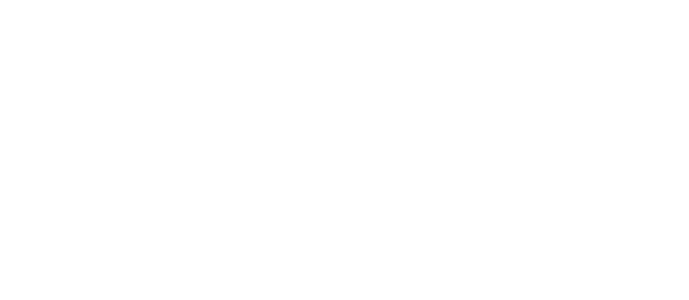
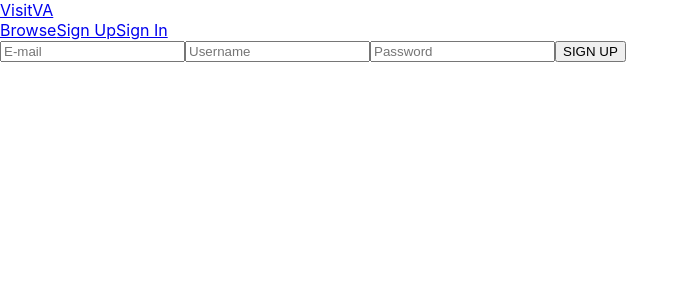
Before and after one commit to navedrahim/visitva, a React (Create React App) app in the folder client/: page /sign-up in a window 1280 px wide. Shown: the top 300 px of the page, without its empty margins (0-689 px from the left). Built offline with nearby package versions, Linux system fonts and the light colour scheme.

Commit message:
added layout and nav

```diff
--- a/client/src/App.js
+++ b/client/src/App.js
@@ -1,48 +1,55 @@
-import './App.css';
-import PostList from './screens/PostList/PostList';
-import PostDetail from './screens/PostDetail/PostDetail';
-import Home from './screens/Home/Home';
-import PostAdd from './screens/PostAdd/PostAdd';
-import PostEdit from './screens/PostEdit/PostEdit';
-import SignOut from './screens/SignOut/SignOut';
+import "./App.css";
+import PostList from "./screens/PostList/PostList";
+import PostDetail from "./screens/PostDetail/PostDetail";
+import Home from "./screens/Home/Home";
+import PostAdd from "./screens/PostAdd/PostAdd";
+import PostEdit from "./screens/PostEdit/PostEdit";
+import SignOut from "./screens/SignOut/SignOut";
+import SignIn from "./screens/SignIn/SignIn";
+import SignUp from "./screens/SignUp/SignUp";
 import { verify } from "./services/users.js";
-import { useState, useEffect } from 'react';
-import { Route, Switch, Redirect } from 'react-router-dom';
+import { useState, useEffect } from "react";
+import { Route, Switch, Redirect } from "react-router-dom";
 
 function App() {
-  const [user, setUser] = useState(null)
+  const [user, setUser] = useState(null);
 
   useEffect(() => {
     const fetchUser = async () => {
-      const user = await verify()
-      user ? setUser(user) : setUser(null)
-    }
-    fetchUser()
-  }, [])
+      const user = await verify();
+      setUser(user)
+    };
+    fetchUser();
+  }, []);
 
   return (
     <div className="App">
       <Switch>
         <Route exact path="/">
-          <Home/>
+          <Home user={user} />
         </Route>
-        <Route path="sign-out">
-          <SignOut setUser={setUser}/>
+        <Route path="/sign-in">
+          <SignIn setUser={setUser} user={user} />
+        </Route>
+        <Route path="/sign-up">
+          <SignUp setUser={setUser} user={user} />
+        </Route>
+        <Route path="/sign-out">
+          <SignOut setUser={setUser} />
         </Route>
         <Route exact path="/posts">
-          <PostList/>
+          <PostList user={user} />
         </Route>
         <Route exact path="/posts/:id">
-          <PostDetail/>
+          <PostDetail user={user} />
         </Route>
         <Route exact path="/add">
-          { user ? <PostAdd user={user}/> : <Redirect to="/sign-up" />}
+          {user ? <PostAdd user={user} /> : <Redirect to="/sign-up" />}
         </Route>
         <Route exact path="/posts/:id/edit">
-          { user ? <PostEdit user={user}/> : <Redirect to="/sign-up" />}
+          {user ? <PostEdit user={user} /> : <Redirect to="/sign-up" />}
         </Route>
       </Switch>
-
     </div>
   );
 }
--- a/client/src/components/Layout/Layout.jsx
+++ b/client/src/components/Layout/Layout.jsx
@@ -0,0 +1,12 @@
+import Nav from "../Nav/Nav.jsx";
+
+const Layout = (props) => (
+  <div className="layout">
+    <Nav user={props.user}/>
+    <div className="layout-children">
+      {props.children}
+    </div>
+  </div>
+);
+
+export default Layout;
--- a/client/src/components/Nav/Nav.jsx
+++ b/client/src/components/Nav/Nav.jsx
@@ -0,0 +1,52 @@
+import { NavLink } from "react-router-dom";
+// import { useEffect, useState } from "react";
+
+const authenticatedOptions = (
+  <>
+    <NavLink className="link" to="/add">
+      Add Post
+    </NavLink>
+    <NavLink className="link" to="/sign-out">
+      Sign Out
+    </NavLink>
+  </>
+);
+
+const unauthenticatedOptions = (
+  <>
+    <NavLink className="link" to="/sign-up">
+      Sign Up
+    </NavLink>
+    <NavLink className="link" to="/sign-in">
+      Sign In
+    </NavLink>
+  </>
+);
+
+const alwaysOptions = (
+  <>
+    <NavLink className="link" to="/posts">
+      Browse
+    </NavLink>
+  </>
+);
+
+const Nav = ({ user }) => {
+  return (
+    <>
+      <nav>
+        <NavLink className="logo" to="/">
+          VisitVA
+        </NavLink>
+        <div className="nav">
+          <div className="links">
+            {alwaysOptions}
+            {user ? authenticatedOptions : unauthenticatedOptions}
+          </div>
+        </div>
+      </nav>
+    </>
+  );
+};
+
+export default Nav;
--- a/client/src/screens/Home/Home.jsx
+++ b/client/src/screens/Home/Home.jsx
@@ -1,7 +1,9 @@
 import { Link } from "react-router-dom";
+import Layout from "../../components/Layout/Layout.jsx";
 
 function Home(props) {
   return (
+    <Layout user={props.user}>
     <header className="home-header">
       <div className="home-image-container">
         <img src="https://i.imgur.com/dKzMgAV.jpg" alt="beach" />
@@ -14,6 +16,7 @@
         </Link>
       </div>
     </header>
+    </Layout>
   )
 }
 
--- a/client/src/screens/PostAdd/PostAdd.jsx
+++ b/client/src/screens/PostAdd/PostAdd.jsx
@@ -1,6 +1,7 @@
 import { createPost } from "../../services/posts";
 import { useState } from "react";
 import { Redirect } from "react-router-dom";
+import Layout from "../../components/Layout/Layout.jsx";
 
 const PostAdd = (props) => {
   const [post, setPost] = useState({
@@ -31,6 +32,7 @@
   }
 
   return (
+    <Layout user={props.user}>
       <form className="create-form" onSubmit={handleSubmit}>
         <input
           className="input-image"
@@ -69,6 +71,7 @@
           Submit
         </button>
       </form>
+    </Layout>
   );
 };
 
--- a/client/src/screens/PostEdit/PostEdit.jsx
+++ b/client/src/screens/PostEdit/PostEdit.jsx
@@ -1,6 +1,7 @@
 import { editPost, getPost } from "../../services/posts";
 import { useParams, Redirect } from "react-router-dom";
 import { useState, useEffect } from "react";
+import Layout from "../../components/Layout/Layout";
 
 const PostEdit = (props) => {
   const { id } = useParams();
@@ -41,6 +42,7 @@
   }
 
   return (
+    <Layout user={props.user}>
       <div className="post-edit">
         <form className="edit-form" onSubmit={handleSubmit}>
           <input
@@ -81,6 +83,7 @@
           </button>
         </form>
       </div>
+    </Layout>
   );
 };
 
--- a/client/src/screens/PostList/PostList.jsx
+++ b/client/src/screens/PostList/PostList.jsx
@@ -1,6 +1,7 @@
 import { useState, useEffect } from "react";
 import { getPosts } from "../../services/posts.js";
 import { Link } from "react-router-dom";
+import Layout from "../../components/Layout/Layout.jsx";
 
 function PostList(props) {
   const [posts, setPosts] = useState([]);
@@ -14,6 +15,7 @@
   }, []);
 
   return (
+    <Layout user={props.user}>
       <div className="post-container">
         <div className="missing-something">
           Can't find what you're looking for?
@@ -30,6 +32,7 @@
           </div>
         ))}
       </div>
+    </Layout>
   );
 }
 
--- a/client/src/screens/SignIn/SignIn.jsx
+++ b/client/src/screens/SignIn/SignIn.jsx
@@ -0,0 +1,82 @@
+import { useState } from "react";
+import { login } from "../../services/users";
+import { useHistory } from "react-router-dom";
+import Layout from "../../components/Layout/Layout";
+
+const SignIn = (props) => {
+  const history = useHistory();
+
+  const [form, setForm] = useState({
+    username: "",
+    password: "",
+  });
+
+  const handleChange = (e) => {
+    setForm({
+      ...form,
+      [e.target.name]: e.target.value,
+    });
+  };
+
+  const onSignIn = async (e) => {
+    e.preventDefault();
+    const { setUser } = props;
+    try {
+      const user = await login(form);
+      setUser(user);
+      history.push("/");
+    } catch (error) {
+      setForm({
+        isError: true,
+        errorMsg: "Invalid Credentials",
+        username: "",
+        password: "",
+      });
+    }
+  };
+
+  const renderError = () => {
+    const toggleForm = form.isError ? "danger" : "";
+    if (form.isError) {
+      return (
+        <button type="submit" className={toggleForm}>
+          {form.errorMsg}
+        </button>
+      );
+    } else {
+      return <button type="submit">SIGN IN</button>;
+    }
+  };
+
+  const { username, password } = form;
+
+  return (
+    <Layout user={props.user}>
+      <div className="signin-form">
+        <form onSubmit={onSignIn}>
+          <input
+            id="signin-username-input"
+            required
+            type="text"
+            name="username"
+            value={username}
+            placeholder="Enter Username"
+            onChange={handleChange}
+          />
+          <input
+            id="signin-password-input"
+            required
+            type="password"
+            name="password"
+            value={password}
+            placeholder="Password"
+            onChange={handleChange}
+          />
+          {renderError()}
+        </form>
+      </div>
+    </Layout>
+  );
+};
+
+export default SignIn;
--- a/client/src/screens/SignUp/SignUp.jsx
+++ b/client/src/screens/SignUp/SignUp.jsx
@@ -0,0 +1,90 @@
+import { register } from "../../services/users";
+import { useState } from "react";
+import { useHistory } from "react-router-dom";
+import Layout from "../../components/Layout/Layout.jsx";
+
+function SignUp(props) {
+  const history = useHistory();
+  const [form, setForm] = useState({
+    email: "",
+    username: "",
+    password: "",
+    isError: false,
+    errorMsg: "",
+  });
+
+  const handleChange = (e) =>
+    setForm({
+      ...form,
+      [e.target.name]: e.target.value,
+    });
+
+  const onSignUp = async (e) => {
+    e.preventDefault();
+    const { setUser } = props;
+    try {
+      const user = await register(form);
+      setUser(user);
+      history.push("/posts");
+    } catch (error) {
+      console.error(error);
+      setForm({
+        email: "",
+        username: "",
+        password: "",
+        isError: true,
+        errorMsg: "Details Invalid",
+      });
+    }
+  };
+
+  const renderError = () => {
+    const toggleForm = form.isError ? "danger" : "";
+    if (form.isError) {
+      return (
+        <button type="submit" className={toggleForm}>
+          {form.errorMsg}
+        </button>
+      );
+    } else {
+      return <button type="submit">SIGN UP</button>;
+    }
+  };
+  const { email, username, password } = form;
+
+  return (
+    <Layout user={props.user}>
+      <div className="signup-form">
+        <form onSubmit={onSignUp}>
+          <input
+            required
+            type="text"
+            name="email"
+            value={email}
+            placeholder="E-mail"
+            onChange={handleChange}
+          />
+          <input
+            required
+            type="text"
+            name="username"
+            value={username}
+            placeholder="Username"
+            onChange={handleChange}
+          />
+          <input
+            required
+            type="password"
+            name="password"
+            value={password}
+            placeholder="Password"
+            onChange={handleChange}
+          />
+          {renderError()}
+        </form>
+      </div>
+    </Layout>
+  );
+}
+
+export default SignUp;
```
Also changed, not shown: client/src/screens/PostDetail/PostDetail.jsx (+11 -2 lines), 2 other files (tests, documents, lock files or other folders). Lines whose indentation alone changed are shown as unchanged.
